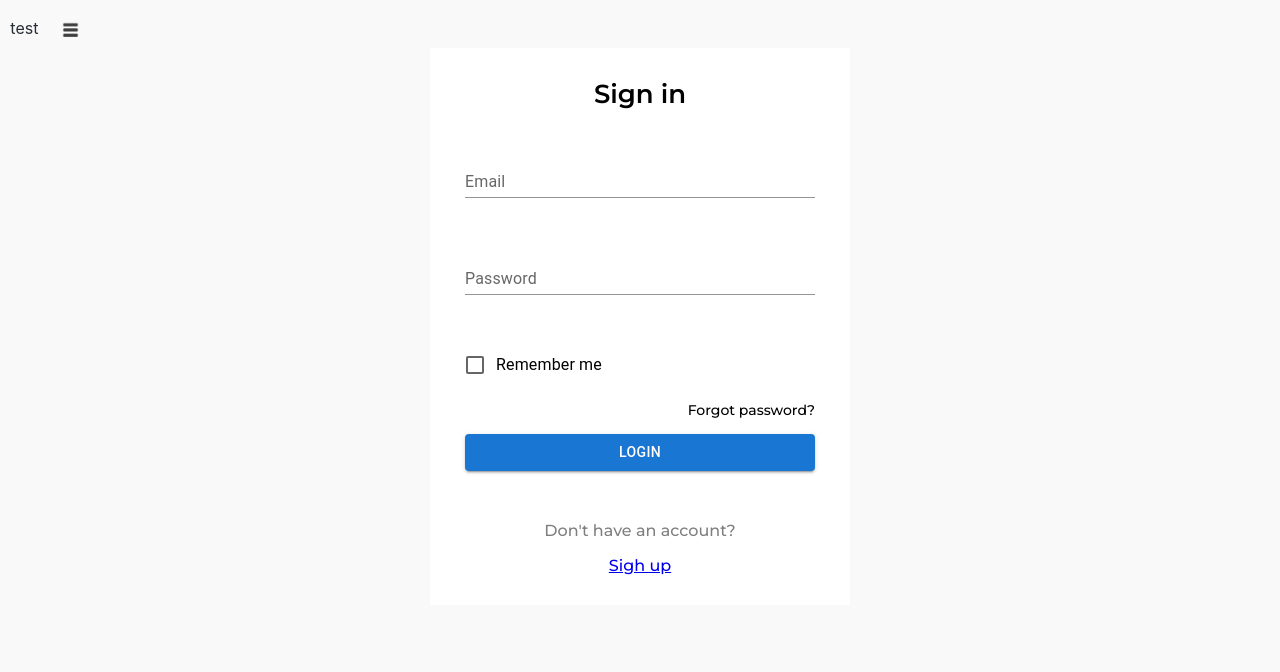
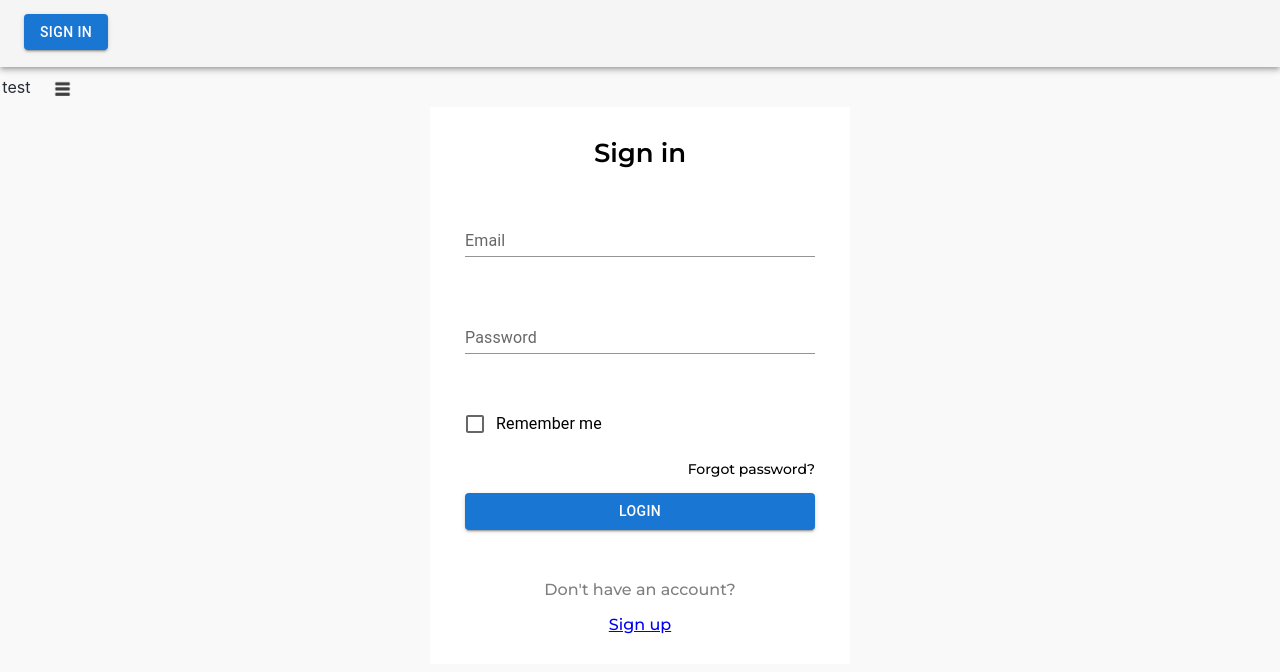
Before and after one commit to andrew-matt/question-cards, a React (Create React App) app: page /#/login in a window 1280 px wide. Shown: the top 672 px of the page. Built offline with nearby package versions, Linux system fonts and the light colour scheme; no server answers.

Commit message:
add AppBar with LogIn and LogOut buttons

```diff
--- a/src/app/App.tsx
+++ b/src/app/App.tsx
@@ -1,39 +1,61 @@
 import React, {useEffect} from 'react';
 import './App.css';
-import {HashRouter} from 'react-router-dom';
+import {HashRouter, useNavigate} from 'react-router-dom';
 import {Header} from '../common/header/Header';
 import {Main} from '../common/main/Main';
 import {ErrorSnackbar} from '../common/errorSnackbar/ErrorSnackbar';
-import {useDispatch, useSelector} from "react-redux";
-import {AppDispatch, AppRootStateType} from "./store";
-import {AppLinearProgress} from "../common/linearProgress/AppLinearProgress";
-import {initializedAppTC} from "./app-reducer";
+import {useDispatch, useSelector} from 'react-redux';
+import {AppDispatch, AppRootStateType} from './store';
+import {AppLinearProgress} from '../common/linearProgress/AppLinearProgress';
+import {initializedAppTC} from './app-reducer';
 import CircularProgress from '@mui/material/CircularProgress/CircularProgress';
+import {AppBar, Button, Toolbar} from '@mui/material';
+import {logoutTC} from '../features/auth/login/login-reducer';
 
 function App() {
     useEffect(() => {
-        dispatch(initializedAppTC())
-    }, [])
+        dispatch(initializedAppTC());
+    }, []);
 
-    const dispatch: AppDispatch = useDispatch()
-    const status = useSelector<AppRootStateType>((state) => state.app.status)
-    const isInitialized = useSelector<AppRootStateType>((state) => state.app.isInitialized)
+    const navigate = useNavigate();
+    const dispatch: AppDispatch = useDispatch();
+    const status = useSelector<AppRootStateType>((state) => state.app.status);
+    const isLoggedIn = useSelector<AppRootStateType>((state) => state.login.isLoggedIn);
 
+    const isInitialized = useSelector<AppRootStateType>((state) => state.app.isInitialized);
     if (!isInitialized) {
         return <div
             style={{position: 'fixed', top: '30%', textAlign: 'center', width: '100%'}}>
             <CircularProgress/>
-        </div>
+        </div>;
+
     }
 
     return (
         <div className="App">
-            <HashRouter>
-                {status === 'loading' && <AppLinearProgress/>}
-                <Header/>
-                <Main/>
-                <ErrorSnackbar/>
-            </HashRouter>
+            <AppBar position="static" color={'default'}>
+                <Toolbar>
+                    {isLoggedIn
+                        ? <Button
+                            variant={'contained'}
+                            color="primary"
+                            onClick={() => dispatch(logoutTC())}
+                        >
+                            Log out
+                        </Button>
+                        : <Button
+                            variant={'contained'}
+                            color="primary"
+                            onClick={() => navigate('/login')}
+                        >
+                            Sign in
+                        </Button>}
+                </Toolbar>
+                <div style={{height: '3px'}}>{status === 'loading' && <AppLinearProgress/>}</div>
+            </AppBar>
+            <Header/>
+            <Main/>
+            <ErrorSnackbar/>
         </div>
     );
 }
--- a/src/common/linearProgress/AppLinearProgress.module.css
+++ /dev/null
@@ -1,7 +0,0 @@
-.linearProgress {
-    position:absolute;
-    top:0;
-    left:0;
-    width:100%;
-    height:3px;
-}
--- a/src/common/linearProgress/AppLinearProgress.tsx
+++ b/src/common/linearProgress/AppLinearProgress.tsx
@@ -1,11 +1,8 @@
 import React from 'react';
-import style from './AppLinearProgress.module.css'
-import LinearProgress from "@mui/material/LinearProgress/LinearProgress";
+import LinearProgress from '@mui/material/LinearProgress/LinearProgress';
 
 export const AppLinearProgress = () => {
     return (
-        <div className={style.linearProgress}>
-            <LinearProgress />
-        </div>
+        <LinearProgress color={'inherit'}/>
     );
 };
--- a/src/common/main/Main.tsx
+++ b/src/common/main/Main.tsx
@@ -1,5 +1,5 @@
 import React from 'react';
-import {Route, Routes, Navigate, useParams} from 'react-router-dom';
+import {Navigate, Route, Routes} from 'react-router-dom';
 import {Login} from '../../features/auth/login/Login';
 import {Registration} from '../../features/auth/registration/Registration';
 import {Profile} from '../../features/auth/profile/Profile';
@@ -7,7 +7,6 @@ import {Error404} from '../../features/auth/error404/Error404';
 import {PasswordForgot} from '../../features/auth/passwordForgot/PasswordForgot';
 import {PasswordNew} from '../../features/auth/passwordNew/PasswordNew';
 import {Test} from '../../features/auth/test/Test';
-
 
 
 export const PATH = {
--- a/src/features/auth/login/Login.tsx
+++ b/src/features/auth/login/Login.tsx
@@ -21,7 +21,7 @@ export const Login = () => {
                     <LoginForm/>
                 </div>
                 <p className={style.login__text}>Don't have an account?</p>
-                <NavLink to={'/registration'} className={style.login__signUp}>Sigh up</NavLink>
+                <NavLink to={'/registration'} className={style.login__signUp}>Sign up</NavLink>
             </div>
 
         </div>
--- a/src/features/auth/login/login-api.ts
+++ b/src/features/auth/login/login-api.ts
@@ -8,6 +8,9 @@ const instance = axios.create({
 export const loginAPI = {
     login(data:LoginParamsType) {
         return instance.post<ResponseLoginType>('auth/login', data)
+    },
+    logout() {
+        return instance.delete('auth/me')
     },
     //"forgot password" uses another url, thus such a strange request
     forgotPassword(email:string) {
--- a/src/features/auth/login/login-reducer.ts
+++ b/src/features/auth/login/login-reducer.ts
@@ -48,3 +48,20 @@ export const loginTC = (data: LoginParamsType):AppThunk => (dispatch) => {
             dispatch(setAppRequestStatusAC('idle'))
         })
 }
+
+export const logoutTC = ():AppThunk => (dispatch) => {
+    dispatch(setAppRequestStatusAC('loading'))
+    loginAPI.logout()
+        .then((res) => {
+            dispatch(setIsLoggedInAC(false))
+        })
+        .catch((err: AxiosError<{ error: string }>) => {
+            const error = err.response
+                ? err.response.data.error
+                : err.message
+            dispatch(setAppErrorAC(error))
+        })
+        .finally(() => {
+            dispatch(setAppRequestStatusAC('idle'))
+        })
+}
--- a/src/features/auth/registration/Registration.tsx
+++ b/src/features/auth/registration/Registration.tsx
@@ -3,7 +3,7 @@ import {Button, FormGroup, TextField} from '@mui/material';
 import {useFormik} from 'formik';
 import {useDispatch, useSelector} from 'react-redux';
 import {AppDispatch, AppRootStateType} from '../../../app/store';
-import {Navigate, NavLink} from 'react-router-dom';
+import {Navigate, NavLink, useNavigate} from 'react-router-dom';
 import {register} from './registration-reducer';
 import {PATH} from '../../../common/main/Main';
 import React from 'react';
@@ -106,7 +106,7 @@ export const Registration = () => {
                         >
                             Sign Up
                         </Button>
-                        <span className={style.subtitle}>Don't have an account?</span>
+                        <span className={style.subtitle}>Already have an account?</span>
                         <NavLink to={PATH.LOGIN} className={style.link}>Sign in</NavLink>
                     </FormGroup>
                 </form>
--- a/src/index.css
+++ b/src/index.css
@@ -1,5 +1,6 @@
 
 body {
+    margin: 0;
     font-family: -apple-system, BlinkMacSystemFont, 'Segoe UI', 'Roboto', 'Oxygen',
     'Ubuntu', 'Cantarell', 'Fira Sans', 'Droid Sans', 'Helvetica Neue',
     sans-serif;
--- a/src/index.tsx
+++ b/src/index.tsx
@@ -5,15 +5,18 @@ import App from './app/App';
 import reportWebVitals from './reportWebVitals';
 import {Provider} from 'react-redux';
 import store from './app/store';
+import {HashRouter} from 'react-router-dom';
 
 const root = ReactDOM.createRoot(
     document.getElementById('root') as HTMLElement,
 );
 root.render(
     <React.StrictMode>
-        <Provider store={store}>
-            <App/>
-        </Provider>
+        <HashRouter>
+            <Provider store={store}>
+                <App/>
+            </Provider>
+        </HashRouter>
     </React.StrictMode>,
 );
 
```
